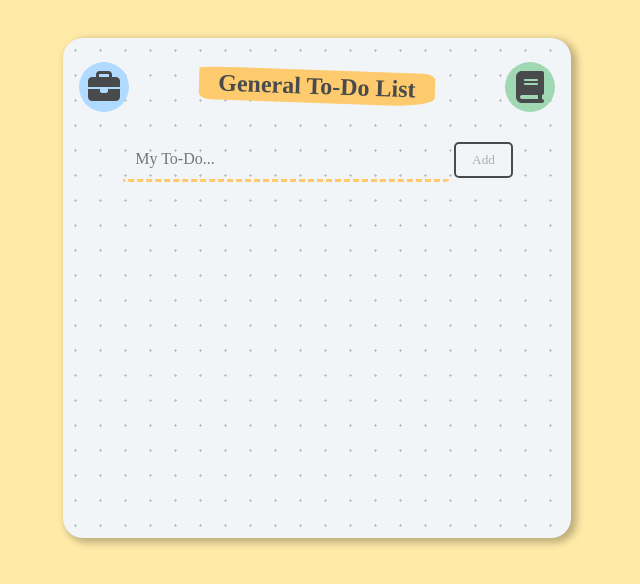
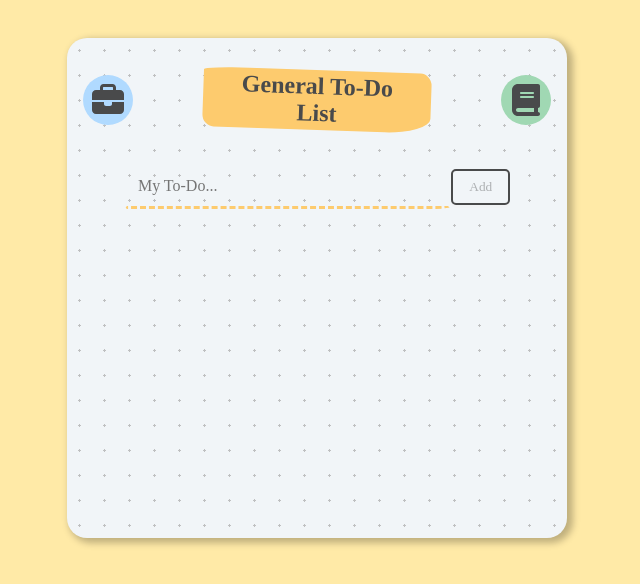
Before and after one commit to JacobEliks/to-do-list, a React (Create React App) app: page / in a window 1280 px wide. Shown: the top 584 px of the page, without its empty margins (323-963 px from the left). Built offline with nearby package versions, Linux system fonts and the light colour scheme.

Commit message:
Update styles.css

```diff
--- a/public/styles.css
+++ b/public/styles.css
@@ -17,7 +17,7 @@ body {
   width: 100%;
   height: auto;
   min-height: 500px;
-  max-width: 600px;
+  max-width: 500px;
   min-width: 500px;
   background: #f1f5f8;
   background-image: radial-gradient(#bfc0c1 7.2%, transparent 0);
```
